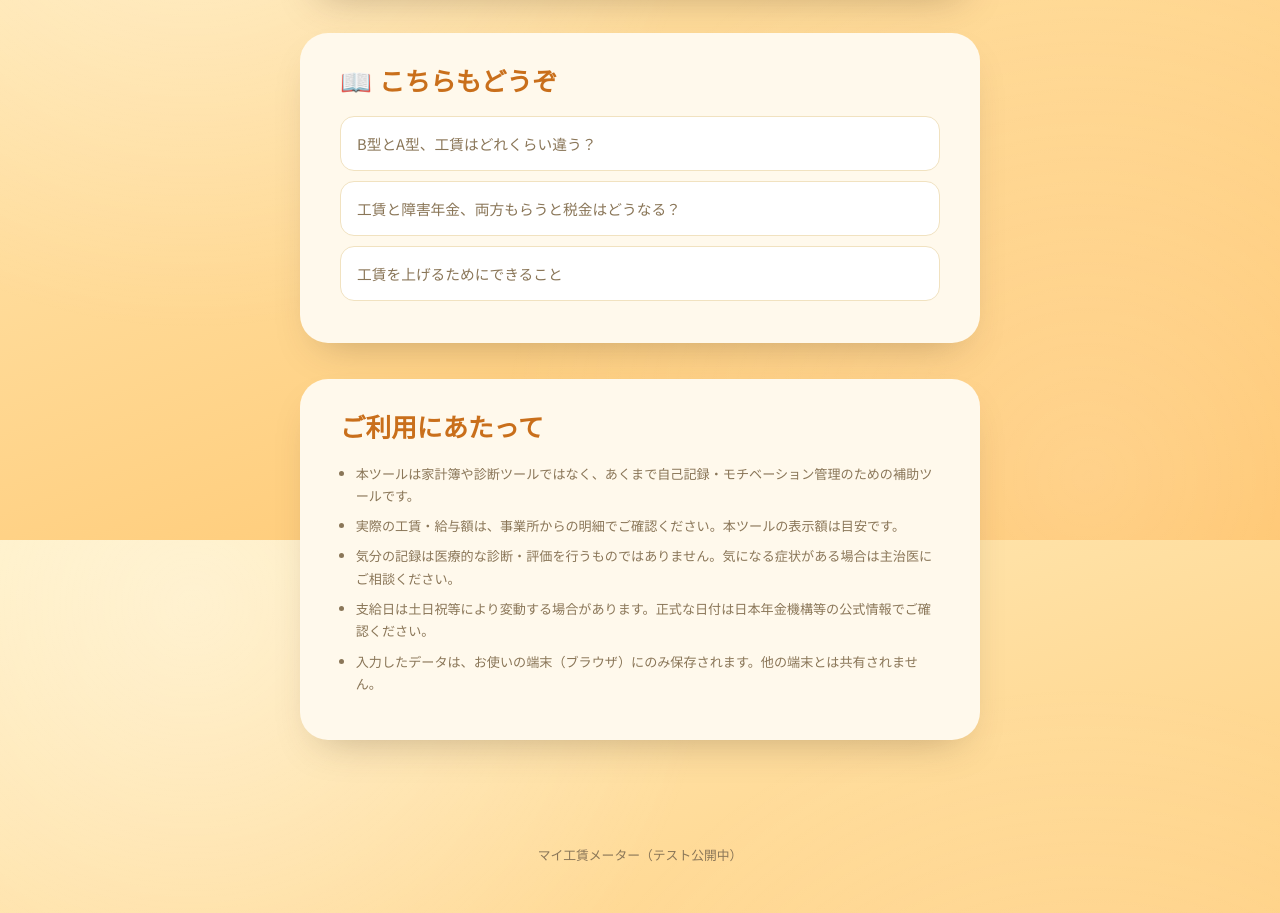
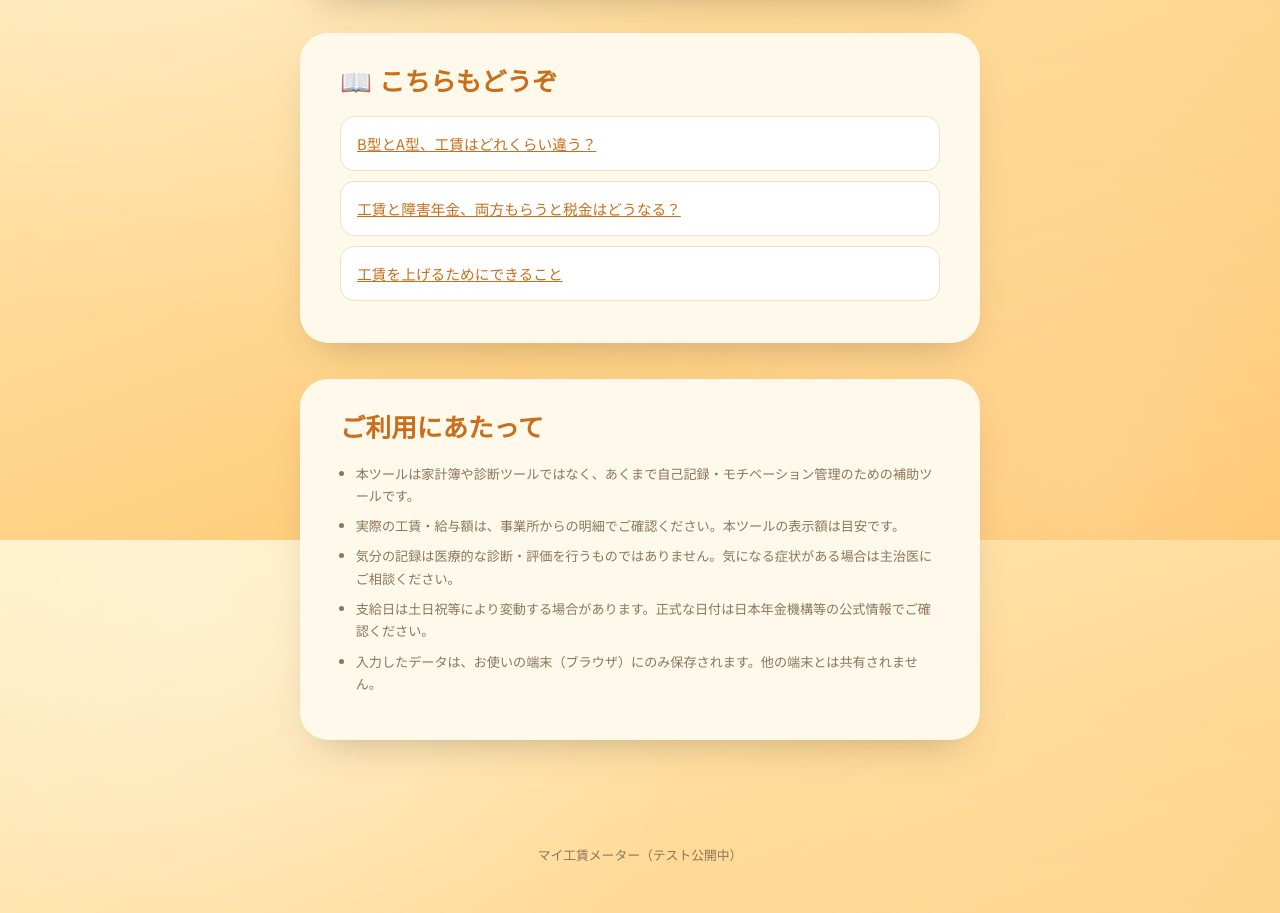
Before and after one commit to happy-for-all/kouchin, a website: page index.html in a window 1280 px wide. Shown: the part 1860-2773 px from the top of the page. Drawn offline with Linux system fonts and the light colour scheme; a web font is replaced by a local one.

Commit message:
Update index.html

```diff
--- a/index.html
+++ b/index.html
@@ -299,9 +299,9 @@
     <div class="section__inner">
       <h2 class="section__title">📖 こちらもどうぞ</h2>
       <ul class="column-list">
-        <li class="column-list__item column-list__item--soon">B型とA型、工賃はどれくらい違う？</li>
-        <li class="column-list__item column-list__item--soon">工賃と障害年金、両方もらうと税金はどうなる？</li>
-        <li class="column-list__item column-list__item--soon">工賃を上げるためにできること</li>
+<li class="column-list__item"><a href="column-ab-hikaku.html">B型とA型、工賃はどれくらい違う？</a></li>
+<li class="column-list__item"><a href="column-zeikin.html">工賃と障害年金、両方もらうと税金はどうなる？</a></li>
+<li class="column-list__item"><a href="column-kouchin-up.html">工賃を上げるためにできること</a></li>
       </ul>
     </div>
   </section>
```
